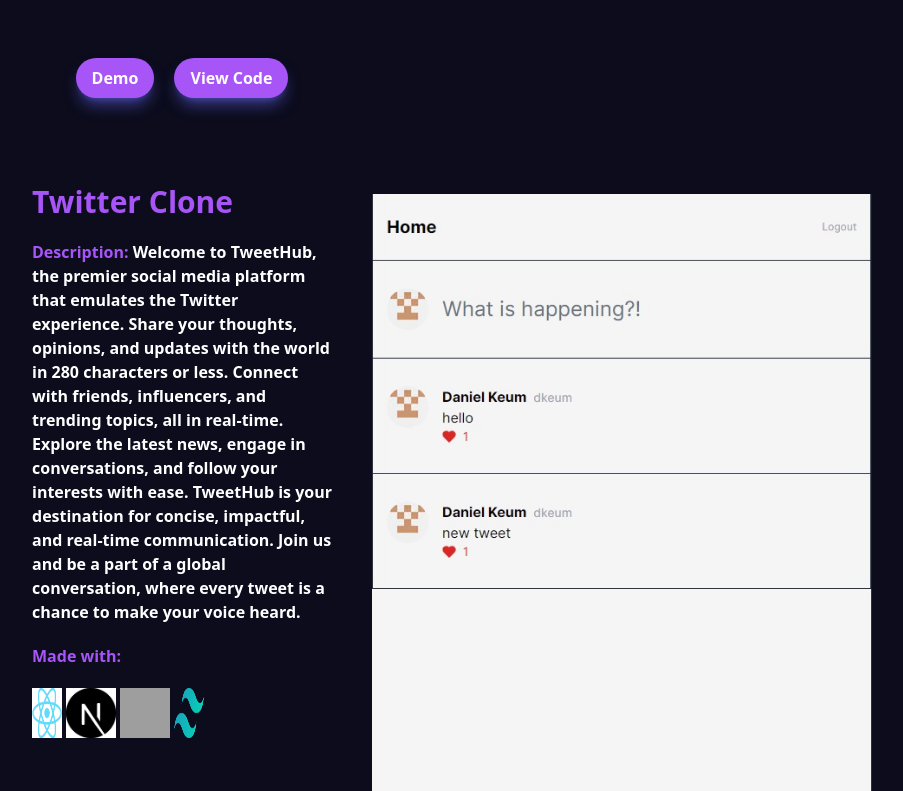
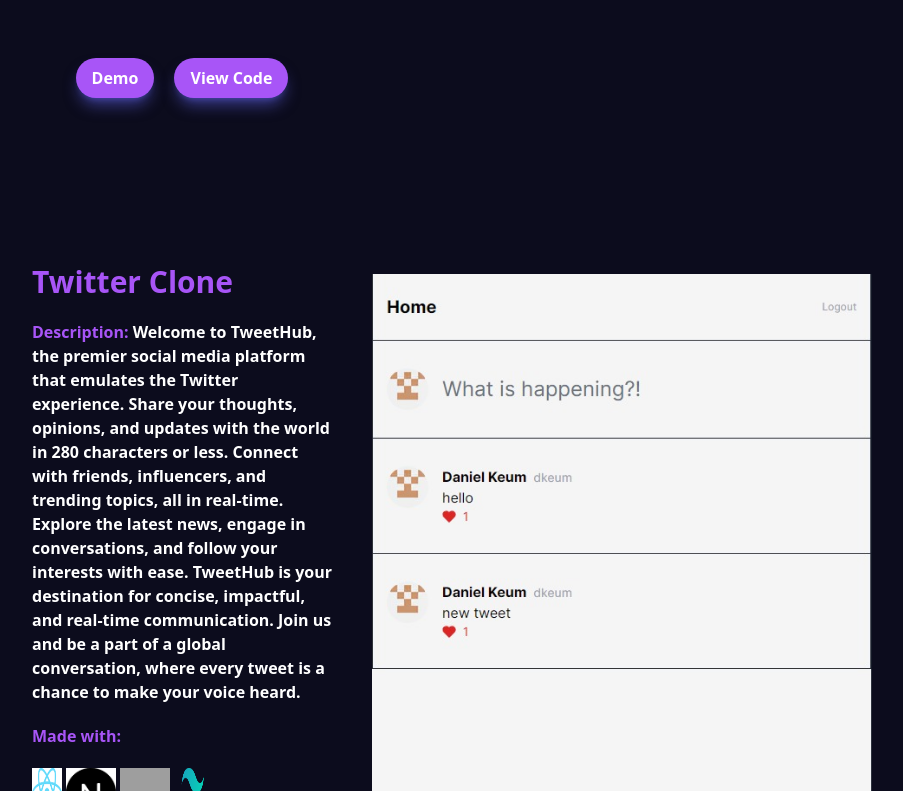
Before and after one commit to dkeum/myPortfolio, a Next.js app: page / in a window 1280 px wide. Shown: the part 5489-6280 px from the top of the page, without its empty margins (188-1091 px from the left). Built offline with nearby package versions, Linux system fonts and the light colour scheme; grey boxes are pictures that could not be loaded.

Commit message:
Update Portfolio.tsx

```diff
--- a/src/app/components/Portfolio/Portfolio.tsx
+++ b/src/app/components/Portfolio/Portfolio.tsx
@@ -237,7 +237,7 @@
       )}
 
       {type === "Portfolio4" && (
-        <div className="h-screen text-white font-bold flex flex-row justify-center align-middle">
+        <div className="h-screen text-white font-bold flex flex-row justify-center align-middle mt-20">
           <div className="flex flex-row items-center justify-center align-middle gap-5 gap-x-10">
             <div className="flex flex-col w-[300px]">
               <h1 className="font-bold text-3xl text-purple-500">
```
